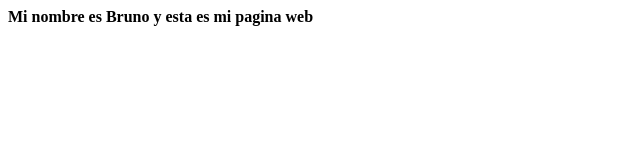
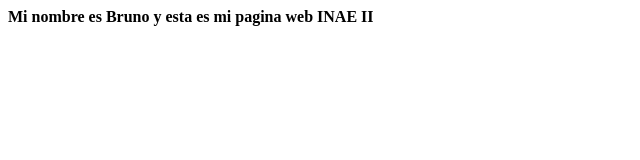
Before and after one commit to Bruno-1502/Bruno-1502.github.io, a plain HTML site: page index.html in a window 1280 px wide. Shown: the full height of the page, 0-640 px from the left. Drawn offline with Linux system fonts and the light colour scheme.

Commit message:
Update index.html

```diff
--- a/index.html
+++ b/index.html
@@ -1 +1,2 @@
 <b>Mi nombre es Bruno  y esta  es mi  pagina  web
+INAE  II
```
